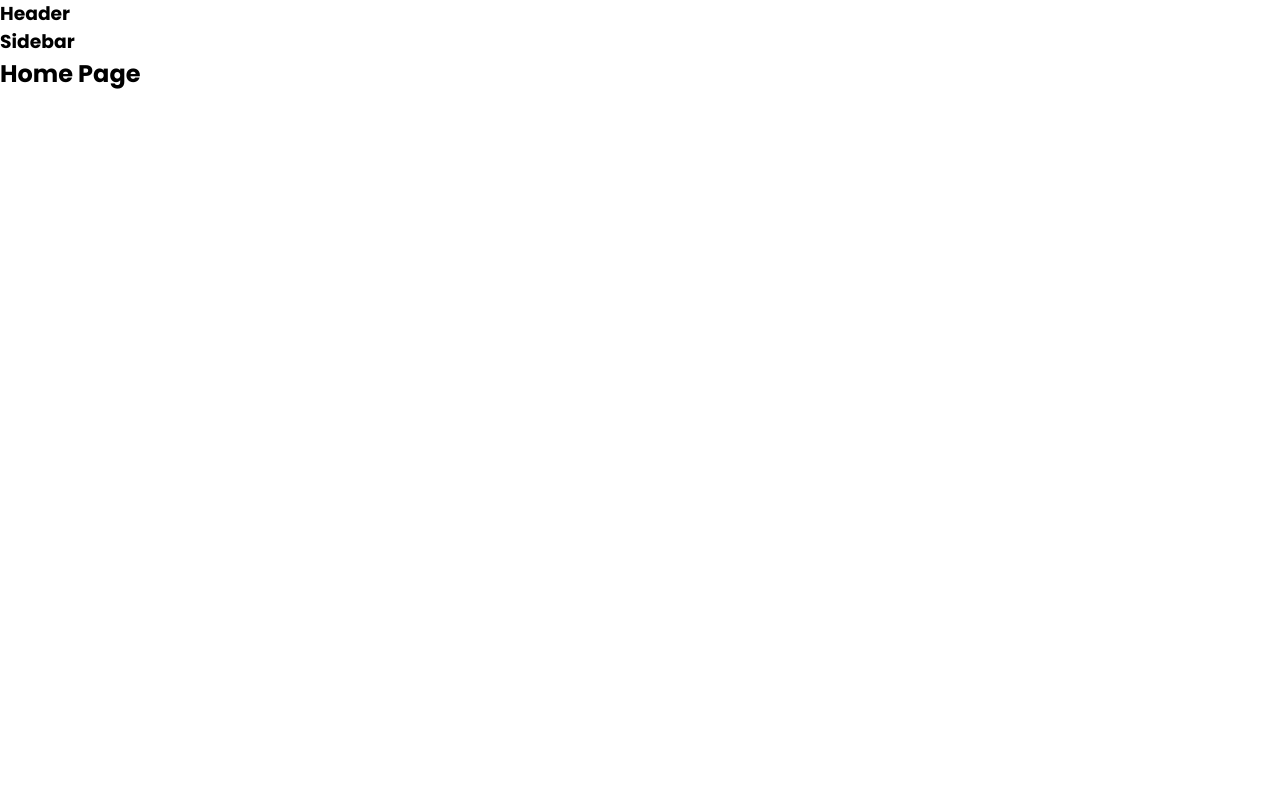
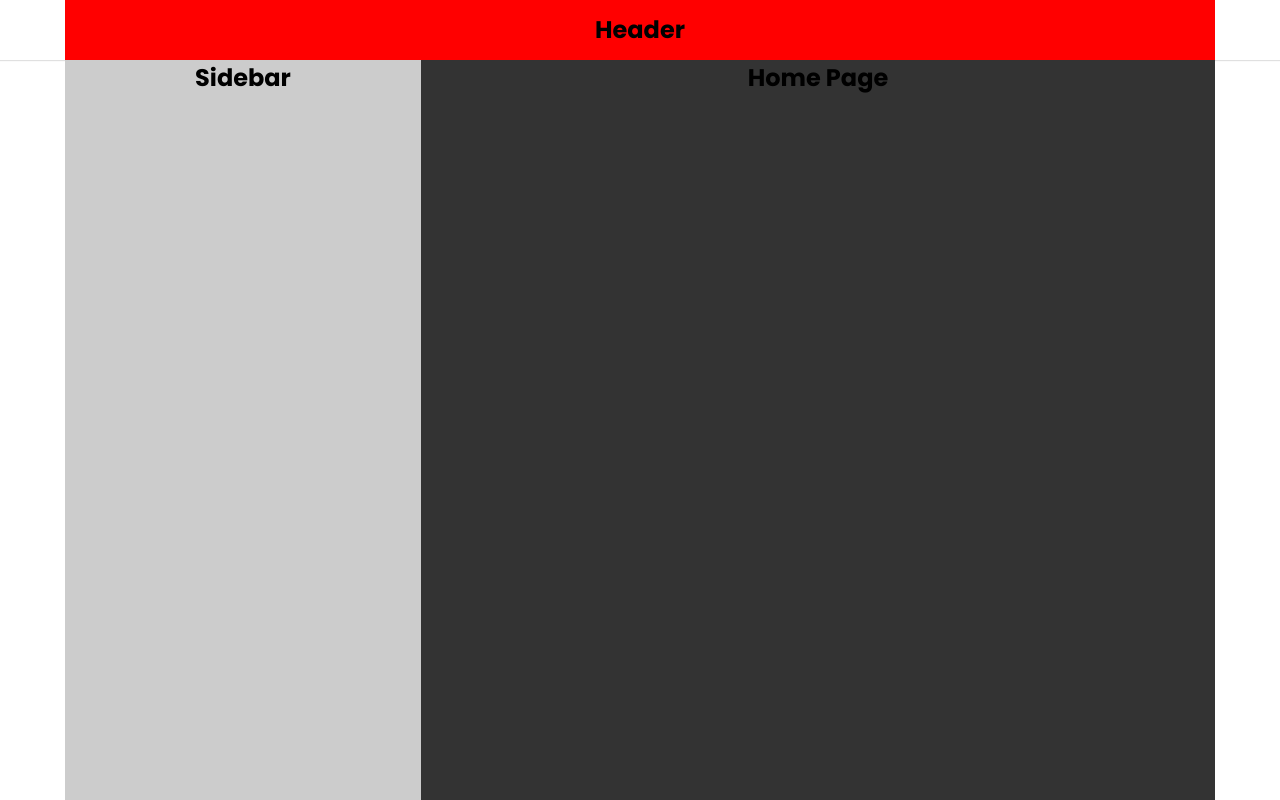
Before and after one commit to NguyenVietPhuoc12/tiktok_ui, a React (Create React App) app: page / in a window 1280 px wide. Shown: the top 800 px of the page. Built offline with nearby package versions, Linux system fonts and the light colour scheme.

Commit message:
7. Built default layout for project

```diff
--- a/package.json
+++ b/package.json
@@ -6,6 +6,7 @@
     "@testing-library/jest-dom": "^5.17.0",
     "@testing-library/react": "^13.4.0",
     "@testing-library/user-event": "^13.5.0",
+    "classnames": "^2.5.1",
     "normalize.css": "^8.0.1",
     "react": "^18.2.0",
     "react-dom": "^18.2.0",
--- a/src/components/GlobalStyles/GlobalStyles.scss
+++ b/src/components/GlobalStyles/GlobalStyles.scss
@@ -3,6 +3,8 @@
 
 :root {
     --primary-color: #fe2c55;
+    --content-width: 1150px;
+    --header-height: 60px;
 }
 
 * {
--- /dev/null
+++ b/src/components/layouts/DefaultLayout/DefaultLayout.module.scss
@@ -0,0 +1,18 @@
+.wrapper {
+    display: flex;
+    flex-direction: column;
+    align-items: center;
+}
+
+.container {
+    width: var(--content-width, 1150px);
+    height: 1000px;
+    display: flex;
+    background-color: #333333;
+}
+
+.content {
+    flex: 1;
+    text-align: center;
+    min-height: 1000px;
+}
--- /dev/null
+++ b/src/components/layouts/DefaultLayout/Sidebar/Sidebar.module.scss
@@ -0,0 +1,6 @@
+.wrapper {
+    width: 356px;
+    min-height: 1000px;
+    background-color: #cccccc;
+    text-align: center;
+}
--- a/src/components/layouts/DefaultLayout/Sidebar/index.js
+++ b/src/components/layouts/DefaultLayout/Sidebar/index.js
@@ -1,5 +1,14 @@
+import styles from './Sidebar.module.scss';
+import classNames from 'classnames/bind';
+
+const cx = classNames.bind(styles);
+
 const Sidebar = () => {
-    return <h3>Sidebar</h3>;
+    return (
+        <aside className={cx('wrapper')}>
+            <h2>Sidebar</h2>
+        </aside>
+    );
 };
 
 export default Sidebar;
--- a/src/components/layouts/DefaultLayout/index.js
+++ b/src/components/layouts/DefaultLayout/index.js
@@ -1,13 +1,18 @@
+import classNames from 'classnames/bind';
+
 import Header from '~/components/layouts/components/Header';
 import Sidebar from '~/components/layouts/DefaultLayout/Sidebar';
+import styles from './DefaultLayout.module.scss';
+
+const cx = classNames.bind(styles);
 
 const DefaultLayout = ({ children }) => {
     return (
-        <div>
+        <div className={cx('wrapper')}>
             <Header />
-            <div className="container">
+            <div className={cx('container')}>
                 <Sidebar />
-                <div className="content">{children}</div>
+                <div className={cx('content')}>{children}</div>
             </div>
         </div>
     );
--- /dev/null
+++ b/src/components/layouts/components/Header/Header.module.scss
@@ -0,0 +1,15 @@
+.wrapper {
+    width: 100%;
+    height: var(--header-height, 60px);
+    box-shadow: 0px 1px 1px rgb(0 0 0 / 12%);
+    text-align: center;
+    line-height: var(--header-height, 60px);
+    display: flex;
+    justify-content: center;
+}
+
+.header__content {
+    height: 100%;
+    width: var(--content-width, 1150px);
+    background-color: rgb(255, 0, 0);
+}
--- a/src/components/layouts/components/Header/index.js
+++ b/src/components/layouts/components/Header/index.js
@@ -1,5 +1,16 @@
+import classNames from 'classnames/bind';
+import styles from './Header.module.scss';
+
+const cx = classNames.bind(styles);
+
 const Header = () => {
-    return <h3>Header</h3>;
+    return (
+        <header className={cx('wrapper')}>
+            <div className={cx('header__content')}>
+                <h2>Header</h2>
+            </div>
+        </header>
+    );
 };
 
 export default Header;
```
Also changed, not shown: 1 other file (tests, documents, lock files or other folders).
